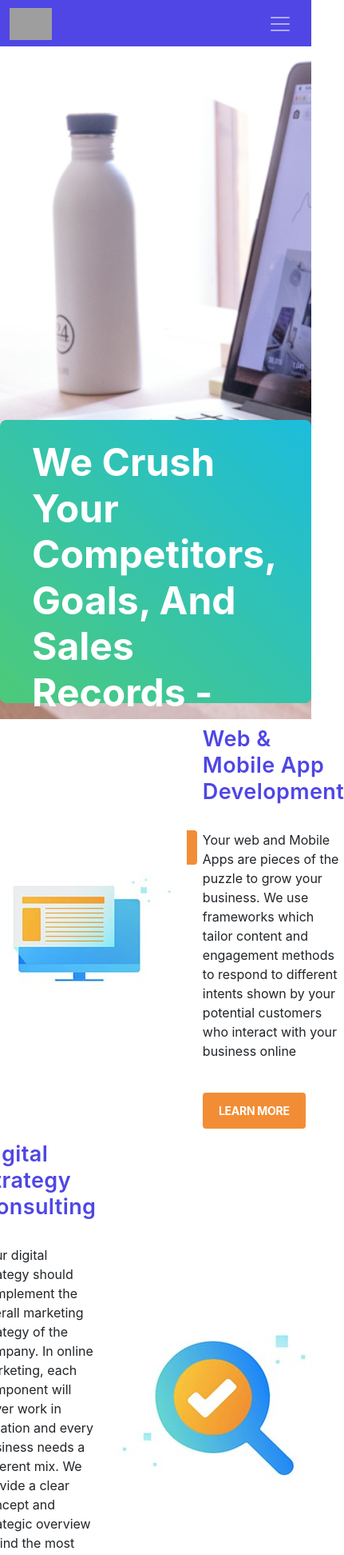
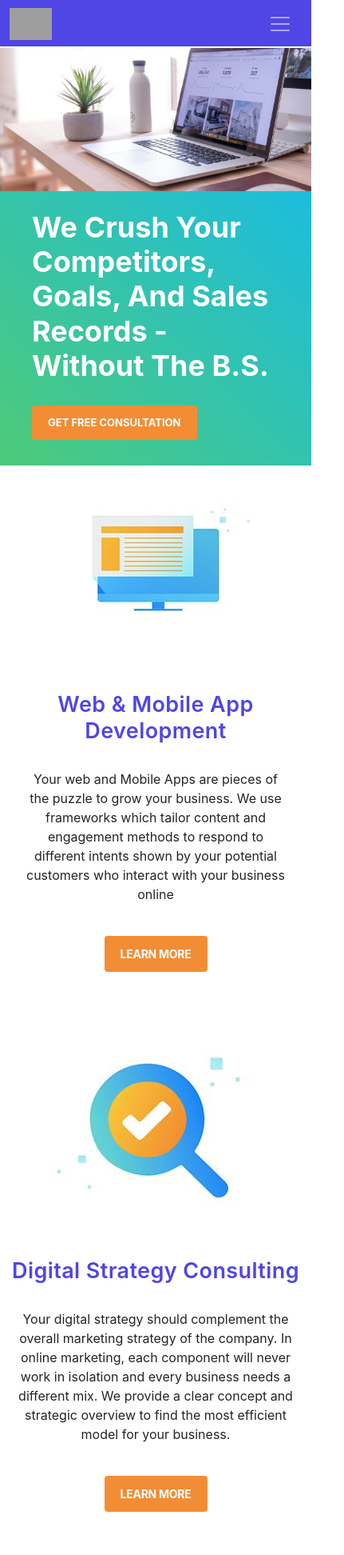
Before and after one commit to ravishkafdo/at_digital, a React (Vite) app: page / in a window 390 px wide. Shown: the top 1944 px of the page at 80% size, 431 px wide, since content can reach past the window. Built offline with nearby package versions, Linux system fonts and the light colour scheme; grey boxes are pictures that could not be loaded.

Commit message:
Refactor HomePage layout and styles; integrate Bootstrap Navbar and enhance responsive design

```diff
--- a/src/App.css
+++ b/src/App.css
@@ -1,4 +1,3 @@
 *{
     margin: 0%;
-    padding: 0%;
 }
--- a/src/App.jsx
+++ b/src/App.jsx
@@ -1,10 +1,12 @@
 import React from 'react'
 import HomePage from './pages/homePage'
 import './App.css'
+import BootstrapNav from './components/Navbar/Navbar'
 
 const App = () => {
   return (
     <>
+    <BootstrapNav/>
     <HomePage/>
     </>
   )
--- a/src/components/Navbar/Navbar.css
+++ b/src/components/Navbar/Navbar.css
@@ -50,7 +50,6 @@
   background-color: white;
 }
 
-/* Hamburger toggle button styling */
 .hamburger-toggle {
   border: none !important;
 }
@@ -59,7 +58,6 @@
   box-shadow: none !important;
 }
 
-/* Media queries for responsive design */
 @media (max-width: 768px) {
   .nav-links {
       gap: 0;
--- a/src/pages/HomePage.jsx
+++ b/src/pages/HomePage.jsx
@@ -3,14 +3,12 @@ import desktop from '../assets/imageOne.jpg'
 import magnification from '../assets/imageTwo.jpg'
 import './pageStyling/HomePage.css'
 import FAQ from '../components/FAQ/FAQ'
-import BootstrapNav from '../components/Navbar/Navbar'
 <style>@import url('https://fonts.googleapis.com/css2?family=Inter:ital,opsz,wght@0,14..32,100..900;1,14..32,100..900&display=swap');</style>
 
 
 const HomePage = () => {
   return (
   <>
-    <BootstrapNav/>
     <div className="SectionOne">
      <div className="mainText">
       <h1>We Crush Your Competitors, Goals, And Sales Records - Without The B.S.</h1>
@@ -26,19 +24,19 @@ const HomePage = () => {
       <div className="containerOneText">
         <h1 className='ContainerTextHeading'>Web & Mobile App Development</h1>
         <br/>
-        <p className=''>Your web and Mobile Apps are pieces of the puzzle to grow your business. We use frameworks which tailor content and engagement methods to respond to different intents shown by your potential customers who interact with your business online</p>
+        <p className='sampleText'>Your web and Mobile Apps are pieces of the puzzle to grow your business. We use frameworks which tailor content and engagement methods to respond to different intents shown by your potential customers who interact with your business online</p>
         <br/>
         <button className='learnMore-btn'>LEARN MORE</button>
       </div>
 
     </div>
-    <div className='containerOne'>
+    <div className='containerTwo'>
 
 
-      <div className="containerOneText">
+      <div className="containerTwoText">
         <h1 className='ContainerTextHeading'>Digital Strategy Consulting</h1>
         <br/>
-        <p className=''>Your digital strategy should complement the overall marketing strategy of the company. In online marketing, each component will never work in isolation and every business needs a different mix. We provide a clear concept and strategic overview to find the most efficient model for your business.</p>
+        <p className='sampleText'>Your digital strategy should complement the overall marketing strategy of the company. In online marketing, each component will never work in isolation and every business needs a different mix. We provide a clear concept and strategic overview to find the most efficient model for your business.</p>
         <br/>
         <button className='learnMore-btn'>LEARN MORE</button>
       </div>
--- a/src/pages/pageStyling/HomePage.css
+++ b/src/pages/pageStyling/HomePage.css
@@ -23,10 +23,12 @@
     gap:20px;
     border-radius: 8px;
     max-width: 630px;
-    height: 354px;
     margin-top: 325px;
     margin-left: 80px;
     margin-bottom: 20px;
+}
+.sampleText{
+  font-weight: 400;
 }
 
 .mainText h1 {
@@ -52,18 +54,30 @@
     background-color: #90b6e1;
     border: 0.5px solid #f28d35;
 }
+
 .containerOne {
     max-width: 896px;
     display: flex;
     gap: 20px;
     align-items: center;
     justify-content: center;
-    margin: 0 auto;
-    padding: 2%;
+    margin: auto;
+    margin-top: 5%;
+    padding: 5%;
   }
-  .containerOneText {
+  .containerTwo {
+      max-width: 896px;
+      display: flex;
+      gap: 20px;
+      align-items: center;
+      justify-content: center;
+      margin: auto;
+      padding: 5%;
+    }
+  .containerTwoText {
     width: 530px;
     font-size: 16px;
+    gap: 20px;
   }
 
   .ContainerTextHeading {
@@ -89,6 +103,8 @@
   @media screen and (max-width: 768px) {
 
     .SectionOne {
+      background-size: 768px auto;
+      background-attachment: fixed;
       height: auto;
       background-repeat: no-repeat;
       display: flex;
@@ -96,24 +112,73 @@
   }
     .mainText{
       margin-left: 0;
+      margin-right: 0;
       max-width: 768px;
       margin-top: 525px;
+      margin-bottom: 0;
+      border-radius: 0;
 
     }
+    .containerOneText {
 
+      padding: 3%;
 
   }
+  .containerTwoText {
 
-  @media screen and (max-width: 375px) {
+    padding: 3%;
 
+}
+}
+
+  @media screen and (max-width: 476px) {
+
+    .SectionOne {
+      background-size: 476px auto;
+      background-attachment: scroll;
+      background-position:top center; /* Align to top */
+      padding-top: 0; /* Remove any top padding */
+      margin-top: 10%;
+      min-height: 200px; /* Set a minimum height to accommodate the navbar */
+    }
+
+    .mainText {
+      margin-top: 0; /* Remove the large top margin */
+      position: relative;
+      top: 200px; /* Adjust this value based on your image height */
+    }
     .mainText h1{
       font-size: 36px;
     }
 
+    .containerTwo{
+      flex-direction: column-reverse;
+      text-align: center;
+
+
+    }
     .containerOne{
-      display: block;
+      flex-direction: column;
       text-align: center;
+      margin-top: 40%;
+
     }
 
+    .sampleText{
+      max-width: 100%;
+      font-size: 16px;
+    }
 
   }
+
+  @media screen and (max-width:375px) {
+
+    .SectionOne{
+      margin-top: 15%;
+    }
+    .mainText{
+      margin-top: -5%;
+    }
+    .containerOne{
+    }
+  }
```
